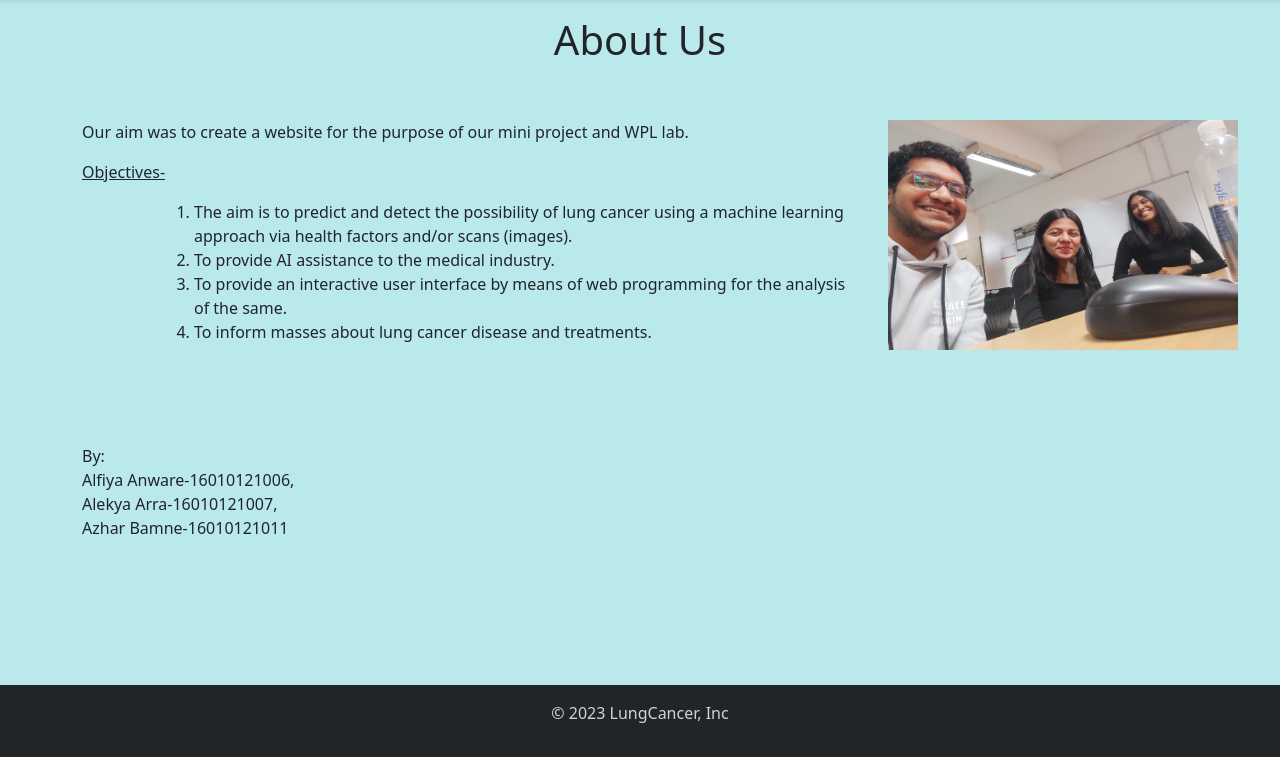
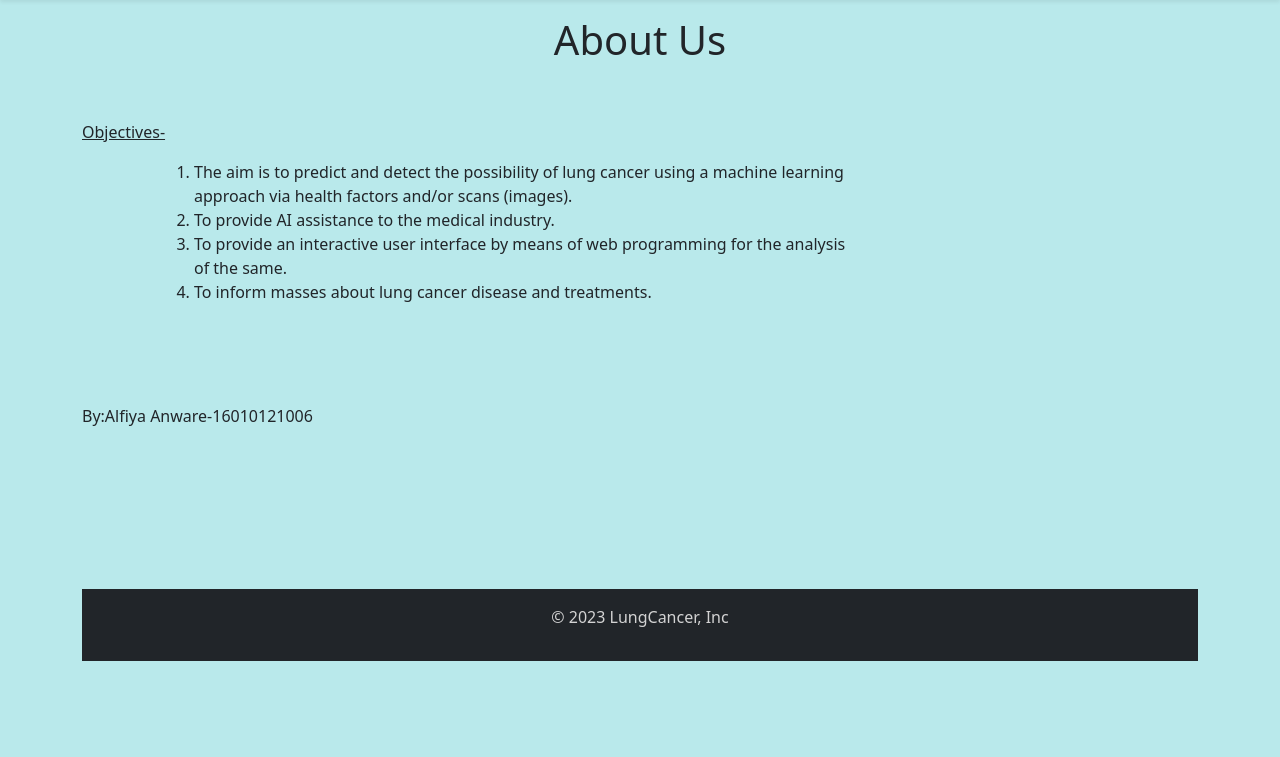
Before and after one commit to alfiyaanware/lung-cancer-v2, a Flask app: page /about in a window 1280 px wide. Shown: the part 73-830 px from the top of the page. After the commit the page ends 734 px from the top, so only its background shows below. Run offline with Flask 3, Linux system fonts and the light colour scheme.

Commit message:
temp changes

```diff
--- a/templates/about.html
+++ b/templates/about.html
@@ -16,7 +16,7 @@
   <div class="container">
   <div class="row">
   <div class="col-sm-10">
-    <p>Our aim was to create a website for the purpose of our mini project and WPL lab.</p>
+<!--     <p>Our aim was to create a website for the purpose of our mini project and WPL lab.</p> -->
     <p><u>Objectives-</u></p>
     <ol>
         <li>The aim is to predict and detect the possibility of lung cancer using a machine learning approach via health factors and/or scans (images).</li>
@@ -24,11 +24,12 @@
         <li>To provide an interactive user interface by means of web programming for the analysis of the same.</li>
         <li>To inform masses about lung cancer disease and treatments.</li>
     </ol>
-    <p>By:<br>Alfiya Anware-16010121006,<br>
+    <p>By:Alfiya Anware-16010121006</p>
+<!--     <p>By:<br>Alfiya Anware-16010121006,<br>
       Alekya Arra-16010121007,<br>
-      Azhar Bamne-16010121011</p>
+      Azhar Bamne-16010121011</p> -->
   </div>
-  <div class="col-sm-2"><img src="/static/images/us.jpeg" width="350" height="230" style="float:right; margin-right: -40px;"></div></div></div>
+<!--   <div class="col-sm-2"><img src="/static/images/us.jpeg" width="350" height="230" style="float:right; margin-right: -40px;"></div></div></div> -->
   <pre>
 
 
```
